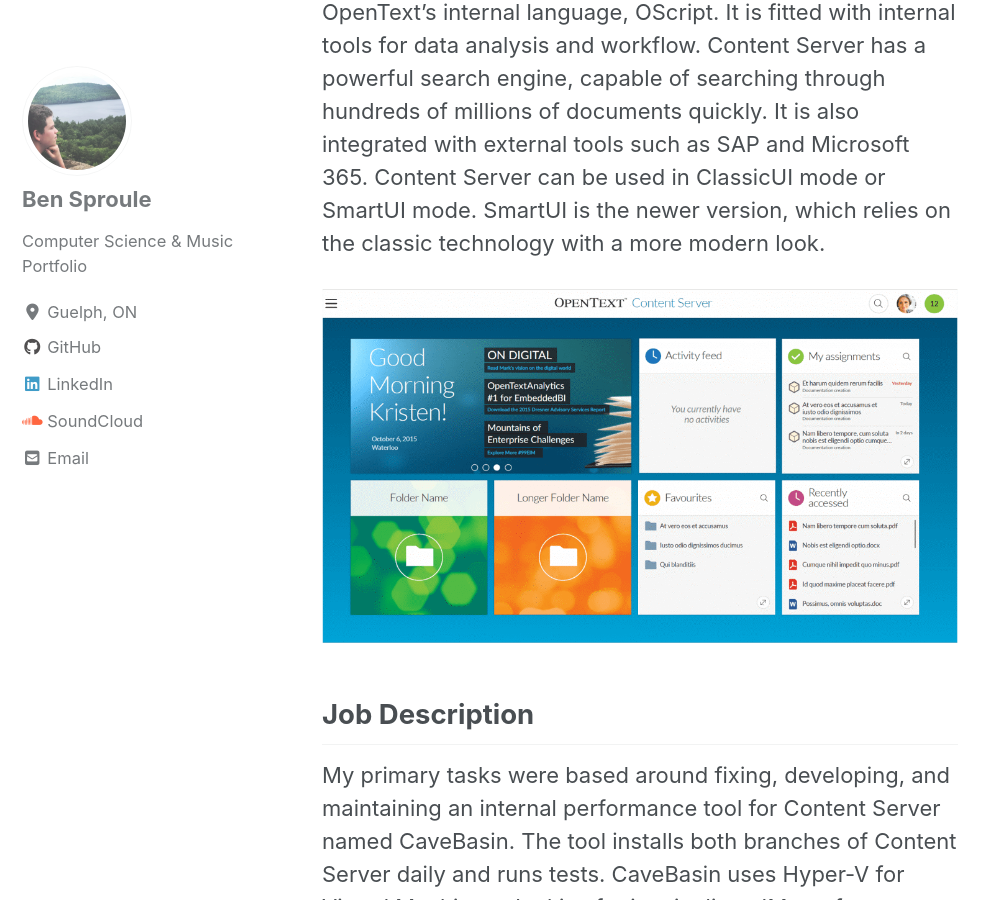
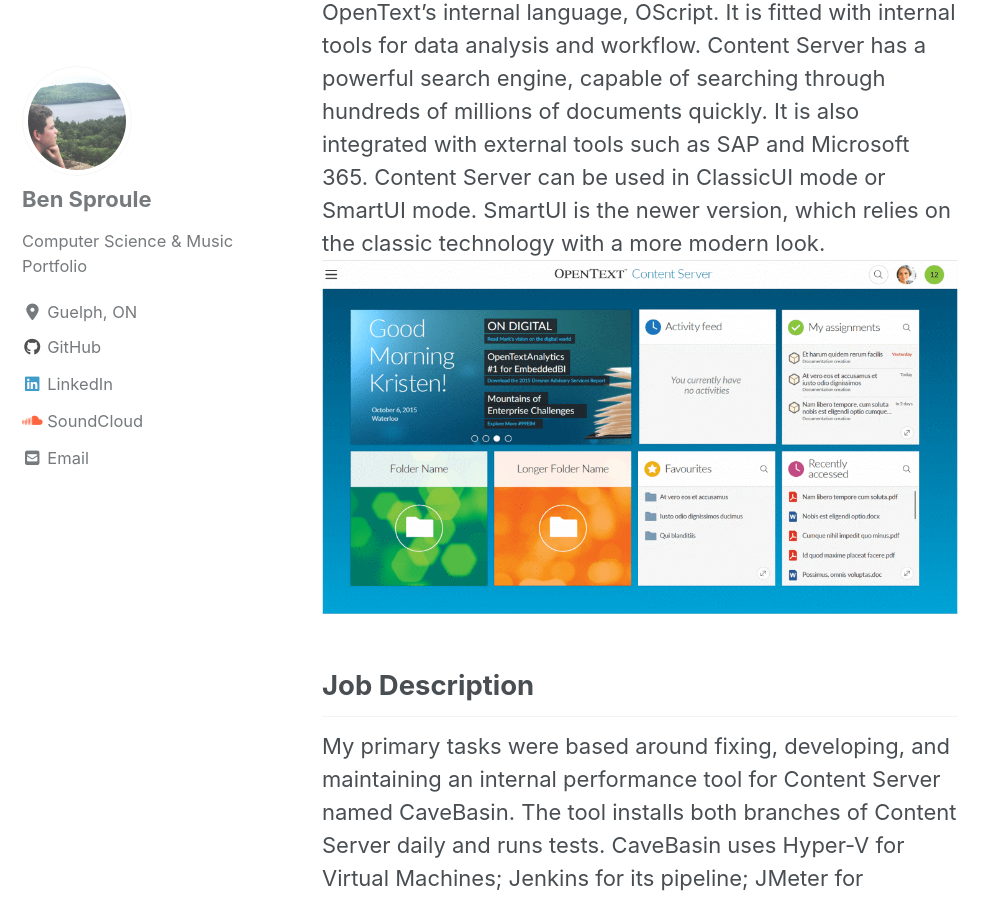
Before and after one commit to bensproule55/bensproule55.github.io, a Jekyll site: the page built from _posts/2020-01-10-opentext-f19-s19.md, in a window 1280 px wide and 900 px high, scrolled down 1855 px. Shown: the whole window, without its empty margins (0-999 px from the left). Built offline with Jekyll 4.4.1, drawn with Linux system fonts in a browser that asks for light colours; cached includes are drawn as plain includes; nearby versions of some CDN libraries.

Commit message:
added pictures and repositioned

```diff
--- a/_posts/2020-01-10-opentext-f19-s19.md
+++ b/_posts/2020-01-10-opentext-f19-s19.md
@@ -13,9 +13,7 @@
 Despite its size, OpenText is often unknown to the general population because its customers are typically other businesses. You may or may not know of OpenText if your job uses one of their many products. Some products are meant to be used entirely in the backend, others in the front end. OpenText manages how data is transferred, analyzed, and stored in three aspects: between customers and businesses – between employees working at one physical location, and between employees working for the same company between many different locations. OpenText can be used by almost any business, some examples are grocery stores, law offices, file sharing companies, and pharmaceutical companies.
 
 Content Server is over 20 years old. The software is used for uploading, managing, and sharing files. It creates workspaces for individual employees and for the entire company to access. The software was built primarily with OpenText’s internal language, OScript. It is fitted with internal tools for data analysis and workflow. Content Server has a powerful search engine, capable of searching through hundreds of millions of documents quickly. It is also integrated with external tools such as SAP and Microsoft 365. Content Server can be used in ClassicUI mode or SmartUI mode. SmartUI is the newer version, which relies on the classic technology with a more modern look.
-
 <img src="{{ site.url }}{{ site.baseurl }}/images/cs-smart.png" alt="Content Server Smart UI mode">
-
 ## Job Description
 My primary tasks were based around fixing, developing, and maintaining an internal performance tool for Content Server named CaveBasin. The tool installs both branches of Content Server daily and runs tests. CaveBasin uses Hyper-V for Virtual Machines; Jenkins for its pipeline; JMeter for performance testing; Perforce for source control; Windows PowerShell, cURL, and python for additional integration; and OpenText’s other product System Center for the installation of Content Server from an existing MS SQL database. Because of its complicated pipeline, a lot of my job at the beginning of the summer term was learning how CaveBasin’s technologies worked. I would learn the overarching technologies in isolation, then try to get them to work together. I learned the other technologies only when I needed to fix an error in the system. Additionally, I had to learn how the underlying product — Content Server— was used, so I could test it efficiently. I spent a lot of time doing tutorials of Content Server. As a 20-year-old software, it has many features to understand. A lot of my job was trying to wrap my head around the pipeline. While I picked up most knowledge during my time working, I used many strategies that I learned in school to assist me.
 
@@ -59,7 +57,7 @@
 
 ## Conclusions
 Thank you for taking the time to read this report. One of the most important things I learned in the past eight months is that it is okay to not know everything. It is crucial to recognize when a 20-minute problem for you is a two-minute problem for someone else. You can learn a library’s worth of information from saying “I don’t understand, can you explain it to me?”, because everyone has a different knowledge bank. OpenText gave me so many opportunities to grow. I am glad that I was able to work there for eight months. I would love to return in the future!
-
+<img src="{{ site.url }}{{ site.baseurl }}/images/thinking-brain.png" alt="colourful brain clip art">
 ## Acknowledgments
 + Eric and Steph Duncan for mentioning me to the R&D team last winter.
 + Scott McKnight for the advice and the good chats.
```
Also changed, not shown: images/thinking-brain.png (added).
